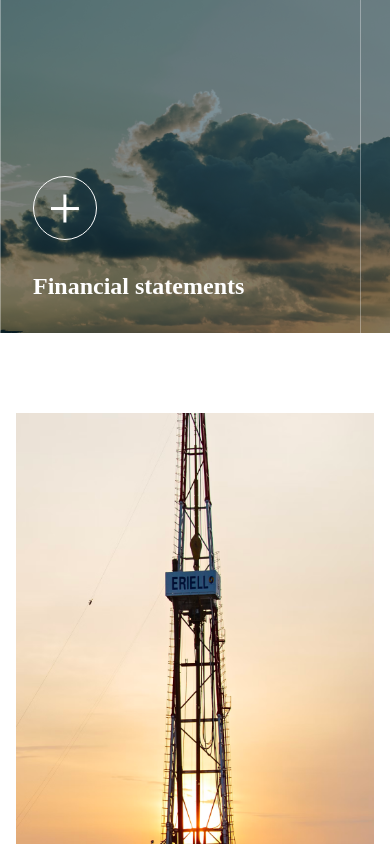
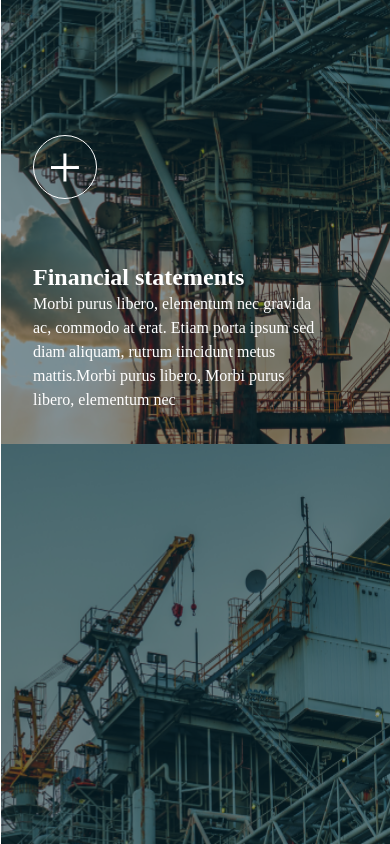
Before and after one commit to hoseinabedi/webicient, a Next.js app: page / in a window 390 px wide. Shown: the part 2180-3024 px from the top of the page. Built offline with nearby package versions, Linux system fonts and the light colour scheme.

Commit message:
Responsive section2 improved

```diff
--- a/src/app/page.module.css
+++ b/src/app/page.module.css
@@ -212,6 +212,41 @@
     overflow: hidden;
     transition: all 500ms;
 }
+@media only screen and (max-width: 480px) {
+    .section2{
+        width: 100%;
+        height: auto;
+    }
+    .section2 .bg{
+        display: none;
+    }
+    .section2 .partContainer{
+        flex-direction: column;
+    }
+    .section2 .part .content p{
+        height: auto;
+    }
+    .section2 .partContainer .part{
+        /* background-image: url('../../public/image1.png'); */
+        background-repeat: no-repeat;
+        background-position: -605px 0;
+        background-size: 1443px 845px;
+        height: 100vh;
+        position: relative;
+        padding: 0;
+    }
+    .section2 .partContainer .part .bg{
+        display: initial;
+        background-position: -605px 0;
+        background-size: 1443px 845px;
+    }
+    .section2 .partContainer .part span{
+        margin: 0 2rem;
+    }
+    .section2 .partContainer .part .content{
+        margin: 2rem 4rem 2rem 2rem;
+    }
+}
 
 /**** Section 3 ****/
 .section3{
--- a/src/components/home_page/section2.jsx
+++ b/src/components/home_page/section2.jsx
@@ -7,6 +7,7 @@ const Section2 = () => {
                 <div className={styles.bg}></div>
                 <div className={styles.partContainer}>
                     <div className={styles.part}>
+                        <div className={styles.bg}></div>
                         <span>+</span>
                         <div className={styles.content}>
                             <h3>Financial statements</h3>
@@ -14,6 +15,7 @@ const Section2 = () => {
                         </div>
                     </div>
                     <div className={styles.part}>
+                    <div className={styles.bg}></div>
                         <span>+</span>
                         <div className={styles.content}>
                             <h3>Press releases</h3>
@@ -21,6 +23,7 @@ const Section2 = () => {
                         </div>
                     </div>
                     <div className={styles.part}>
+                        <div className={styles.bg}></div>
                         <span>+</span>
                         <div className={styles.content}>
                             <h3>Webcast links</h3>
@@ -28,6 +31,7 @@ const Section2 = () => {
                         </div>
                     </div>
                     <div className={styles.part}>
+                        <div className={styles.bg}></div>
                         <span>+</span>
                         <div className={styles.content}>
                             <h3>Corporate governance</h3>
```
